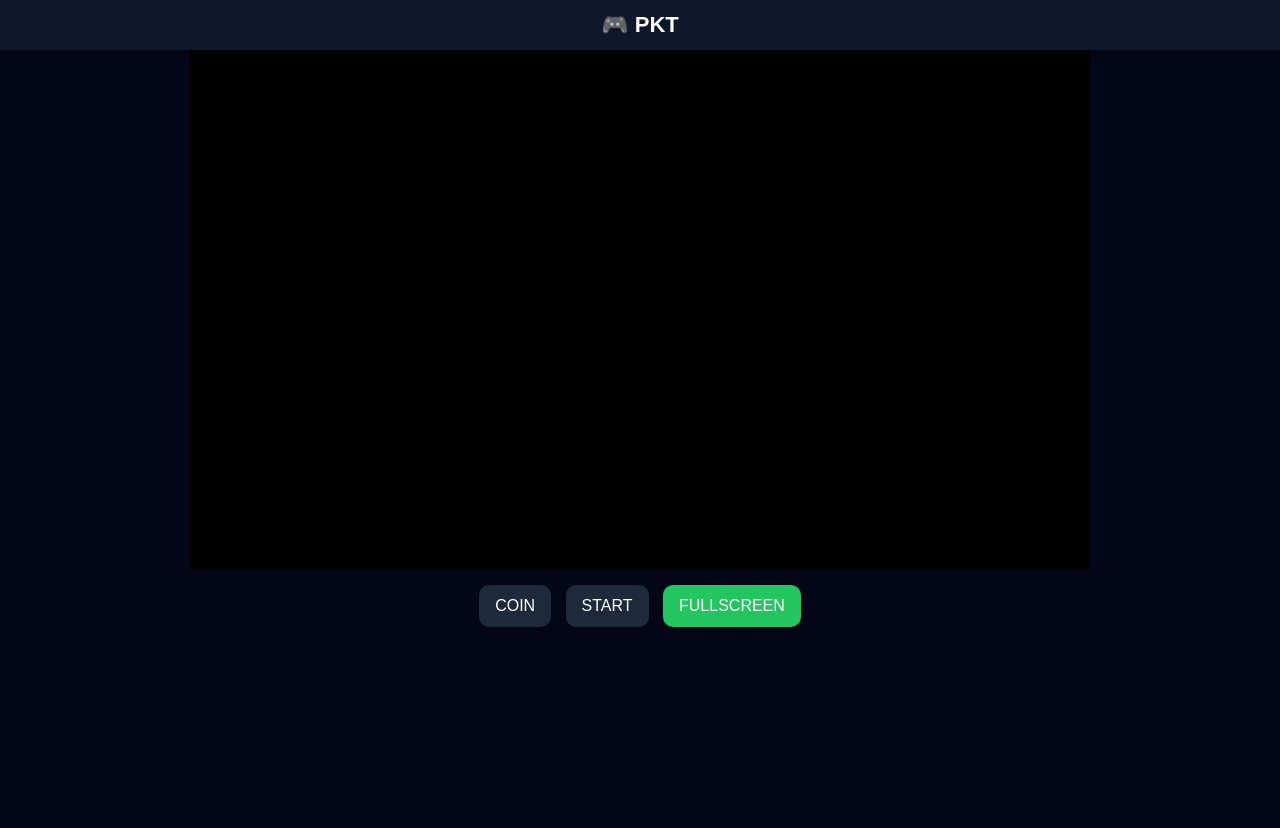
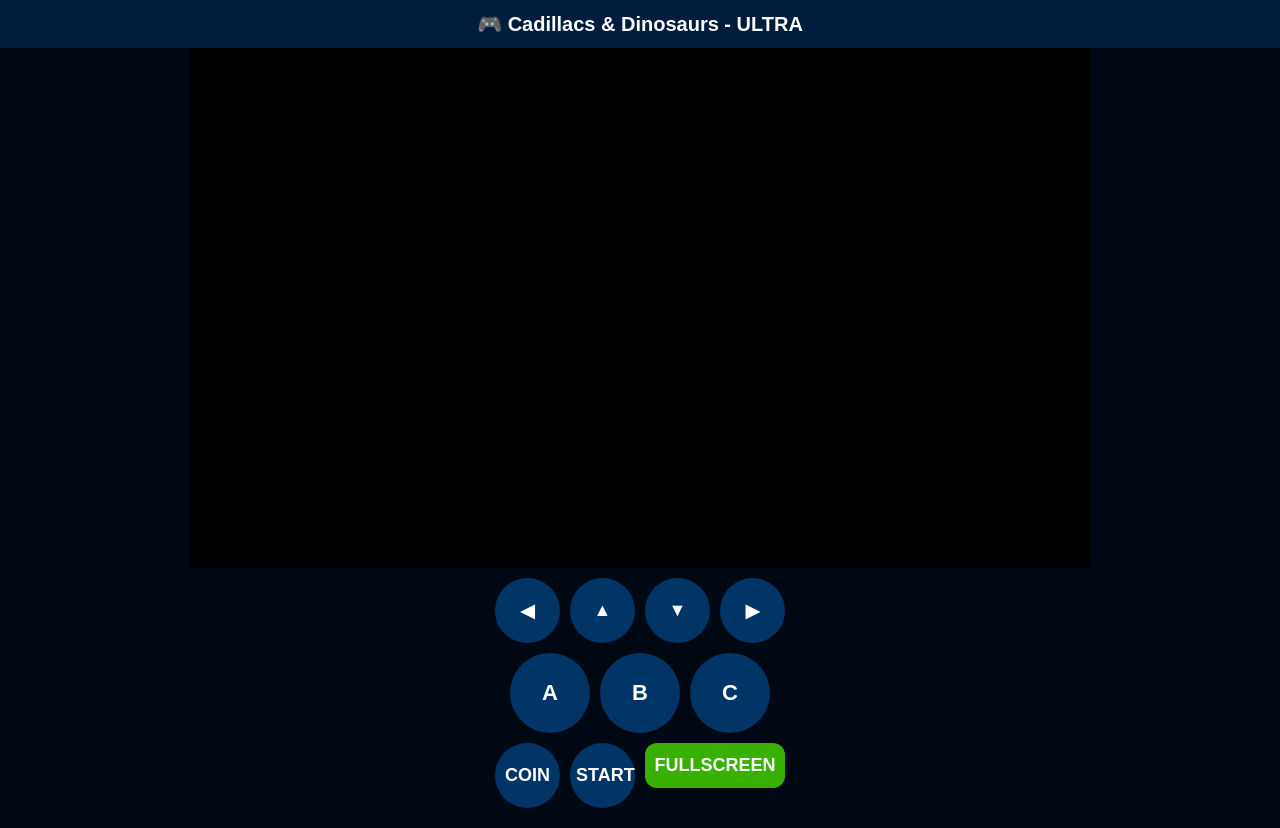
Before and after one commit to pktflix/Game, a plain HTML site: page index.html in a window 1280 px wide. Before the commit the page ends 800 px from the top, so only its background shows below. Drawn offline with Linux system fonts and the light colour scheme.

Commit message:
Update title and styles in index.html

```diff
--- a/index.html
+++ b/index.html
@@ -2,22 +2,22 @@
 <html lang="en">
 <head>
 <meta charset="UTF-8">
-<title>Cadillacs and Dinosaurs Online</title>
+<title>Cadillacs & Dinosaurs - Ultra Arcade</title>
 <meta name="viewport" content="width=device-width, initial-scale=1.0">
 
 <style>
 body{
   margin:0;
-  background:#020617;
+  background:#000814;
+  font-family:Arial;
   color:white;
-  font-family:Arial;
   text-align:center;
 }
 
 .header{
-  background:#0f172a;
+  background:#001d3d;
   padding:12px;
-  font-size:22px;
+  font-size:20px;
   font-weight:bold;
 }
 
@@ -29,60 +29,108 @@ body{
   background:black;
 }
 
+/* Control Panel */
 .controls{
+  margin-top:10px;
+  padding-bottom:20px;
+}
+
+.row{
+  display:flex;
+  justify-content:center;
+  flex-wrap:wrap;
+  gap:10px;
   margin-top:10px;
 }
 
 .btn{
-  background:#1e293b;
+  width:65px;
+  height:65px;
+  border-radius:50%;
   border:none;
+  font-size:18px;
+  font-weight:bold;
   color:white;
-  padding:12px 16px;
-  margin:5px;
-  border-radius:10px;
-  font-size:16px;
+  background:#003566;
 }
 
 .btn:active{
-  background:#ef4444;
+  background:#ff5400;
+}
+
+.big{
+  width:80px;
+  height:80px;
+  font-size:22px;
 }
 
 .fullscreen{
-  background:#22c55e;
+  background:#38b000;
+  border-radius:12px;
+  width:140px;
+  height:45px;
 }
 </style>
 </head>
 
 <body>
 
-<div class="header">🎮 PKT</div>
+<div class="header">🎮 Cadillacs & Dinosaurs - ULTRA</div>
 
 <div id="game"></div>
 
 <div class="controls">
-  <button class="btn" onclick="coin()">COIN</button>
-  <button class="btn" onclick="start()">START</button>
-  <button class="btn fullscreen" onclick="goFull()">FULLSCREEN</button>
+
+  <!-- Movement -->
+  <div class="row">
+    <button class="btn" ontouchstart="press('arrowleft')" ontouchend="release('arrowleft')">◀</button>
+    <button class="btn" ontouchstart="press('arrowup')" ontouchend="release('arrowup')">▲</button>
+    <button class="btn" ontouchstart="press('arrowdown')" ontouchend="release('arrowdown')">▼</button>
+    <button class="btn" ontouchstart="press('arrowright')" ontouchend="release('arrowright')">▶</button>
+  </div>
+
+  <!-- Action Buttons -->
+  <div class="row">
+    <button class="btn big" ontouchstart="press('z')" ontouchend="release('z')">A</button>
+    <button class="btn big" ontouchstart="press('x')" ontouchend="release('x')">B</button>
+    <button class="btn big" ontouchstart="press('c')" ontouchend="release('c')">C</button>
+  </div>
+
+  <!-- System -->
+  <div class="row">
+    <button class="btn" onclick="coin()">COIN</button>
+    <button class="btn" onclick="start()">START</button>
+    <button class="btn fullscreen" onclick="goFull()">FULLSCREEN</button>
+  </div>
+
 </div>
 
 <script>
 EJS_player = "#game";
 EJS_core = "arcade";
-EJS_gameUrl = "dino.zip"; // তোমার ROM নাম
+EJS_gameUrl = "./dino.zip"; // তোমার ROM নাম
 EJS_pathtodata = "https://cdn.emulatorjs.org/stable/data/";
 </script>
 
 <script src="https://cdn.emulatorjs.org/stable/data/loader.js"></script>
 
 <script>
+function press(key){
+  if(EJS_emulator) EJS_emulator.gameManager.pressKey(key);
+}
+
+function release(key){
+  if(EJS_emulator) EJS_emulator.gameManager.releaseKey(key);
+}
+
 function coin(){
-  EJS_emulator.gameManager.pressKey("shift");
-  setTimeout(()=>EJS_emulator.gameManager.releaseKey("shift"),200);
+  press("shift");
+  setTimeout(()=>release("shift"),200);
 }
 
 function start(){
-  EJS_emulator.gameManager.pressKey("enter");
-  setTimeout(()=>EJS_emulator.gameManager.releaseKey("enter"),200);
+  press("enter");
+  setTimeout(()=>release("enter"),200);
 }
 
 function goFull(){
```
